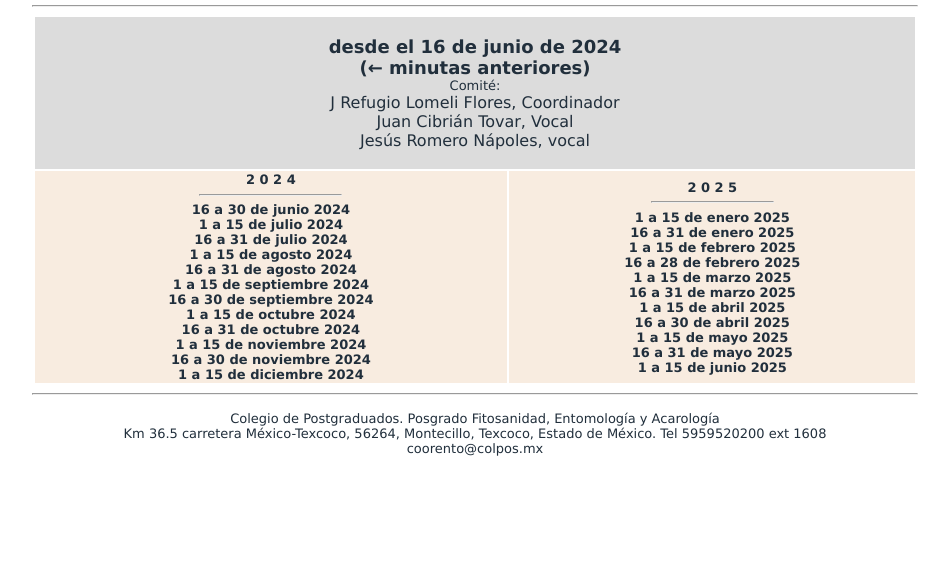
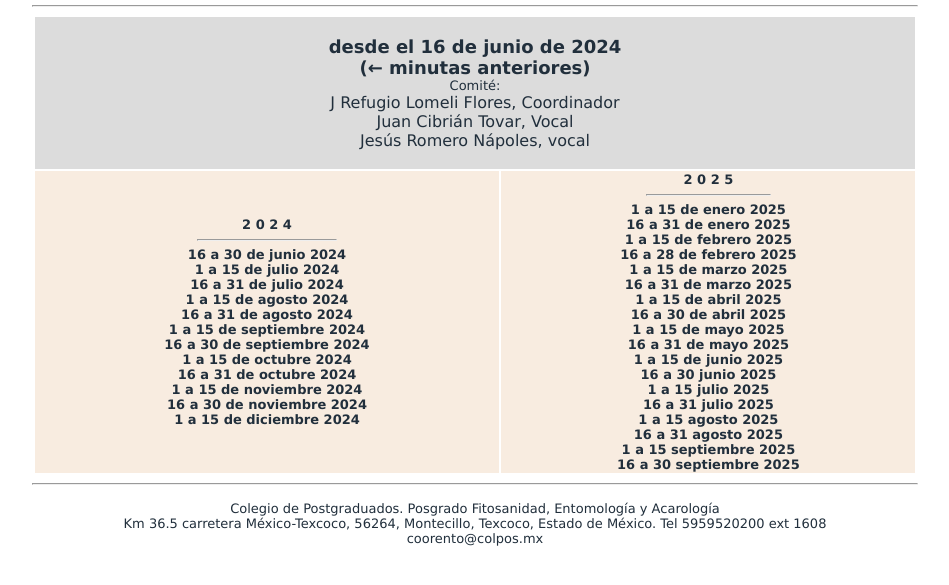
Before and after one commit to valdezjorge/minutas, a plain HTML site: page comite_academico_actual.html in a window 1280 px wide. Shown: the part 119-704 px from the top of the page, without its empty margins (165-1114 px from the left). Drawn offline with Linux system fonts and the light colour scheme.

Commit message:
Update comite_academico_actual.html

```diff
--- a/comite_academico_actual.html
+++ b/comite_academico_actual.html
@@ -49,6 +49,13 @@
 <a href="https://drive.google.com/file/d/1UGHf5lyPkOuEOf_ZONHOTzAjYoYChO6h/view?usp=sharing"text-decoration: none"><b>1 a 15 de mayo 2025</b></a><br>
 <a href="https://drive.google.com/file/d/1ErcyNNQybkIZtnBu-icLc3UvNQeL1mDu/view?usp=sharing"text-decoration: none"><b>16 a 31 de mayo 2025</b></a><br>
 <a href="https://drive.google.com/file/d/1TF3CWpOU8ZKNr3c1ryaDQRqKz6VO95V9/view?usp=sharing"text-decoration: none"><b>1 a 15 de junio 2025</b></a><br>
+<a href=""text-decoration: none"><b>16 a 30 junio 2025</b></a><br>
+<a href="https://drive.google.com/file/d/1Qt1bBixuT3m8JdjHBKfVUvfiXouO7VXs/view?usp=sharing"text-decoration: none"><b>1 a 15 julio 2025</b></a><br>
+<a href=""text-decoration: none"><b>16 a 31 julio 2025</b></a><br>
+<a href="https://drive.google.com/file/d/1dfp3LVBGry-9W6S4rkqy1dHHippu9WVs/view?usp=sharing"text-decoration: none"><b>1 a 15 agosto 2025</b></a><br>
+<a href=""text-decoration: none"><b>16 a 31 agosto 2025</b></a><br>
+<a href="https://drive.google.com/file/d/1p1OijBl4NBh8RIWYMsd0wIJqFw6jXG98/view?usp=sharing"text-decoration: none"><b>1 a 15 septiembre 2025</b></a><br>
+<a href=""text-decoration: none"><b>16 a 30 septiembre 2025</b></a><br>
 
 
 	</font></td>
```
